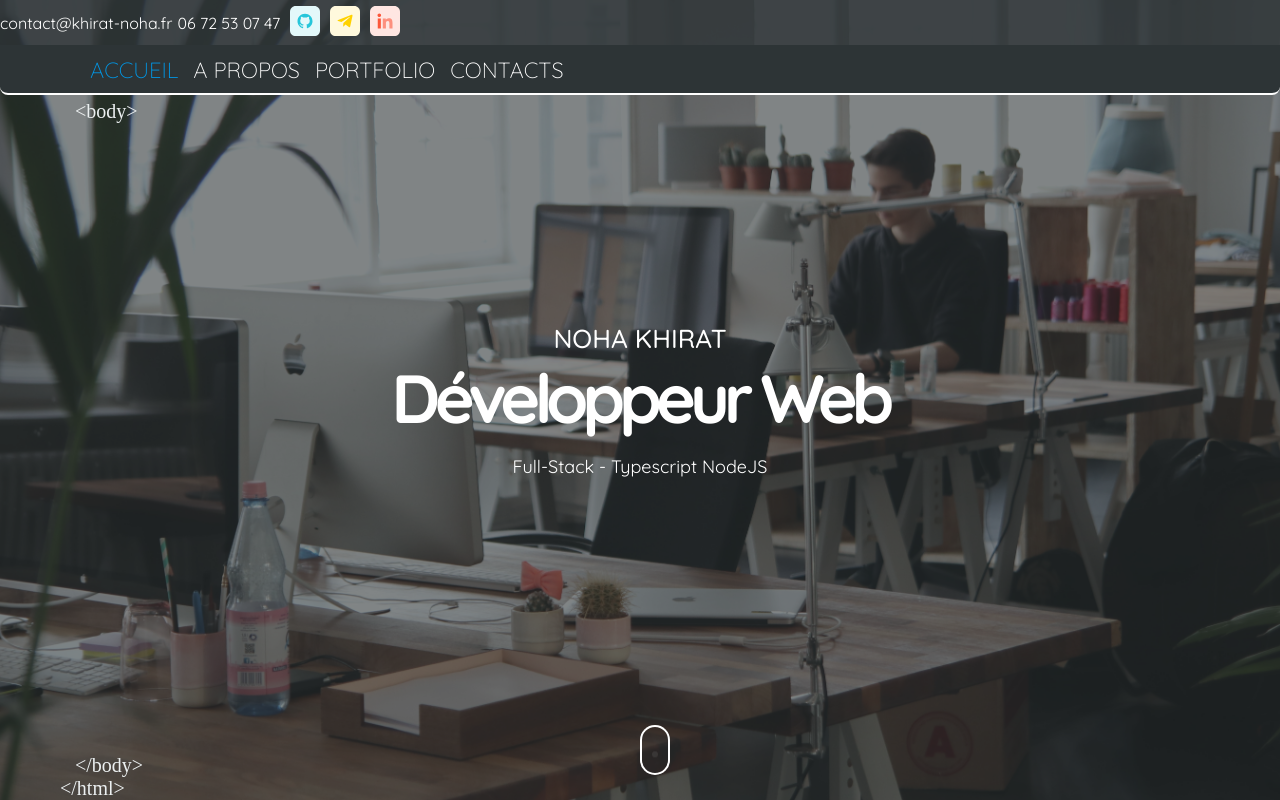
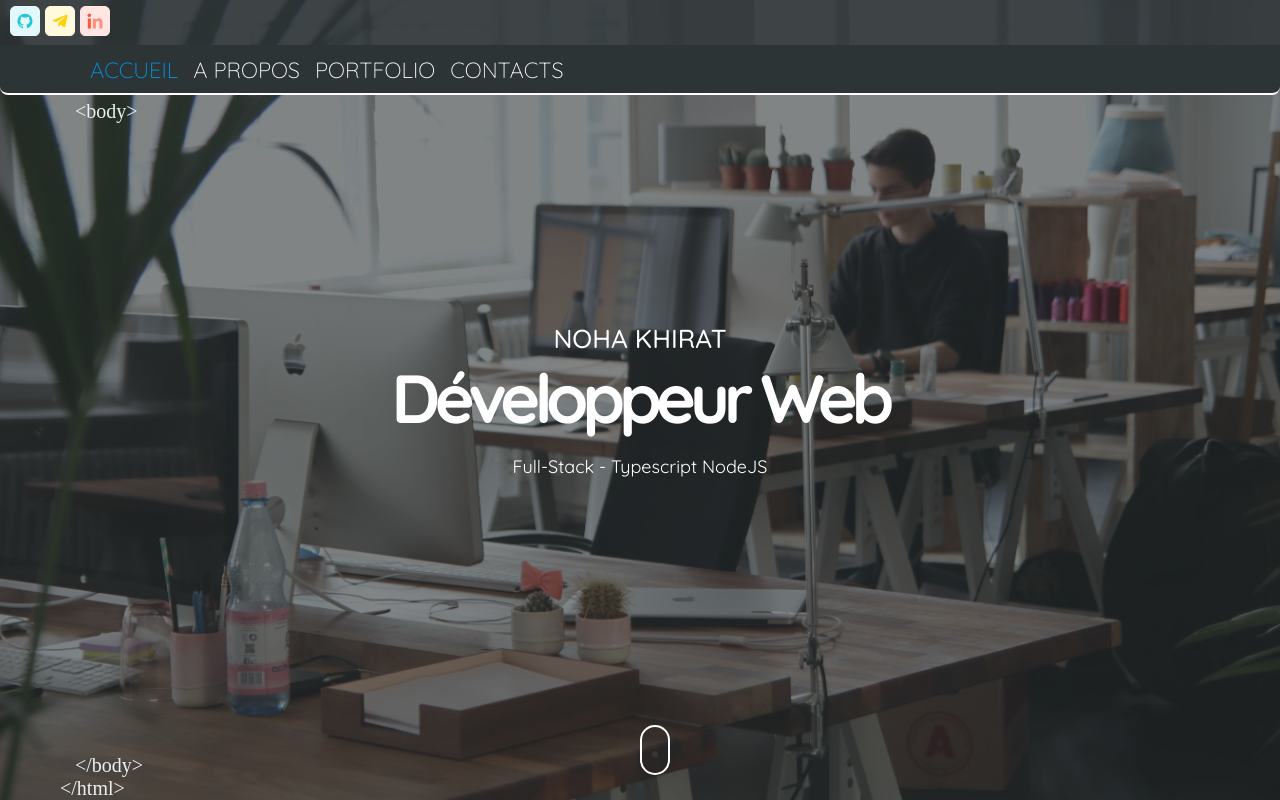
Before and after one commit to Fatapix/portfolio, a Next.js app in the folder app/: page / in a window 1280 px wide. Built offline with nearby package versions, Linux system fonts and the light colour scheme; a web font is replaced by a local one.

Commit message:
feat(home-section): Last update header design and home-section

```diff
--- a/app/components/Header.tsx
+++ b/app/components/Header.tsx
@@ -2,10 +2,6 @@ export default function Header() {
     return (
         <header className="header">
             <nav className="socials-bar">
-                <div className="contacts-container">
-                    <label className="mail">contact@khirat-noha.fr</label>
-                    <label className="mail">06 72 53 07 47</label>
-                </div>
                 <div className="links-container">
                     <a href="https://github.com/Fatapix" title="GitHub">
                         <img src="/icons/icon-github.svg"/>
--- a/app/styles/components/_header.scss
+++ b/app/styles/components/_header.scss
@@ -13,22 +13,12 @@ header.header {
         align-items: center;
         padding-right: 15px;
 
-        .contacts-container {
-            color: #fff;
-            label {
-                margin-right: 5px;
-                transition: 0.3s;
-            }
-            label:hover {
-                text-decoration: underline;
-            }
-        }
-
         .links-container {
+            margin-left: 10px;
             img {
                 width: 30px;
                 height: 30px;
-                margin: 5px;
+                margin-right: 5px;
             }
 
             img:hover {
--- a/app/styles/mobile/components/_header.scss
+++ b/app/styles/mobile/components/_header.scss
@@ -3,9 +3,9 @@ header.header {
         z-index: 15;
         position: absolute;
         top: 0;
-        left: 0;
-        width: 54px;
-        height: 54px;
+        right: 0;
+        width: 50px;
+        height: 50px;
 
         transition: transform 0.5s;
     }
@@ -57,10 +57,14 @@ header.header {
         opacity: 0;
     }
     nav.navigation-bar {
-        // display: none;
-        // opacity: 0;
+        display: none;
+        opacity: 0;
 
         position: relative;
+
+        display: flex;
+        justify-content: center;
+
         height: 160px;
         background-color: $background-black-glass;
 
@@ -74,7 +78,6 @@ header.header {
             display: flex;
             align-items: center;
             flex-direction: column;
-
             .item{
                 margin: 0;
                 height: 35px;
@@ -98,9 +101,12 @@ header.header {
         }
 
         .contacts-mobile {
+            position: absolute;
+            top: 5px;
+            left: 5px;
+            display: flex;
             opacity: 1;
-            display: flex;
-            justify-content: end;
+
             img{
                 width: 30px;
                 height: 30px;
--- a/app/styles/mobile/components/_home-section.scss
+++ b/app/styles/mobile/components/_home-section.scss
@@ -7,6 +7,6 @@ section.home-section {
 
     .top-tags {
         bottom: auto;
-        top: 60px;
+        top: 40px;
     }
 }
--- a/app/styles/tablet/components/_home-section.scss
+++ b/app/styles/tablet/components/_home-section.scss
@@ -7,6 +7,6 @@ section.home-section {
 
     .top-tags {
         bottom: auto;
-        top: 100px;
+        top: 60px;
     }
 }
```
